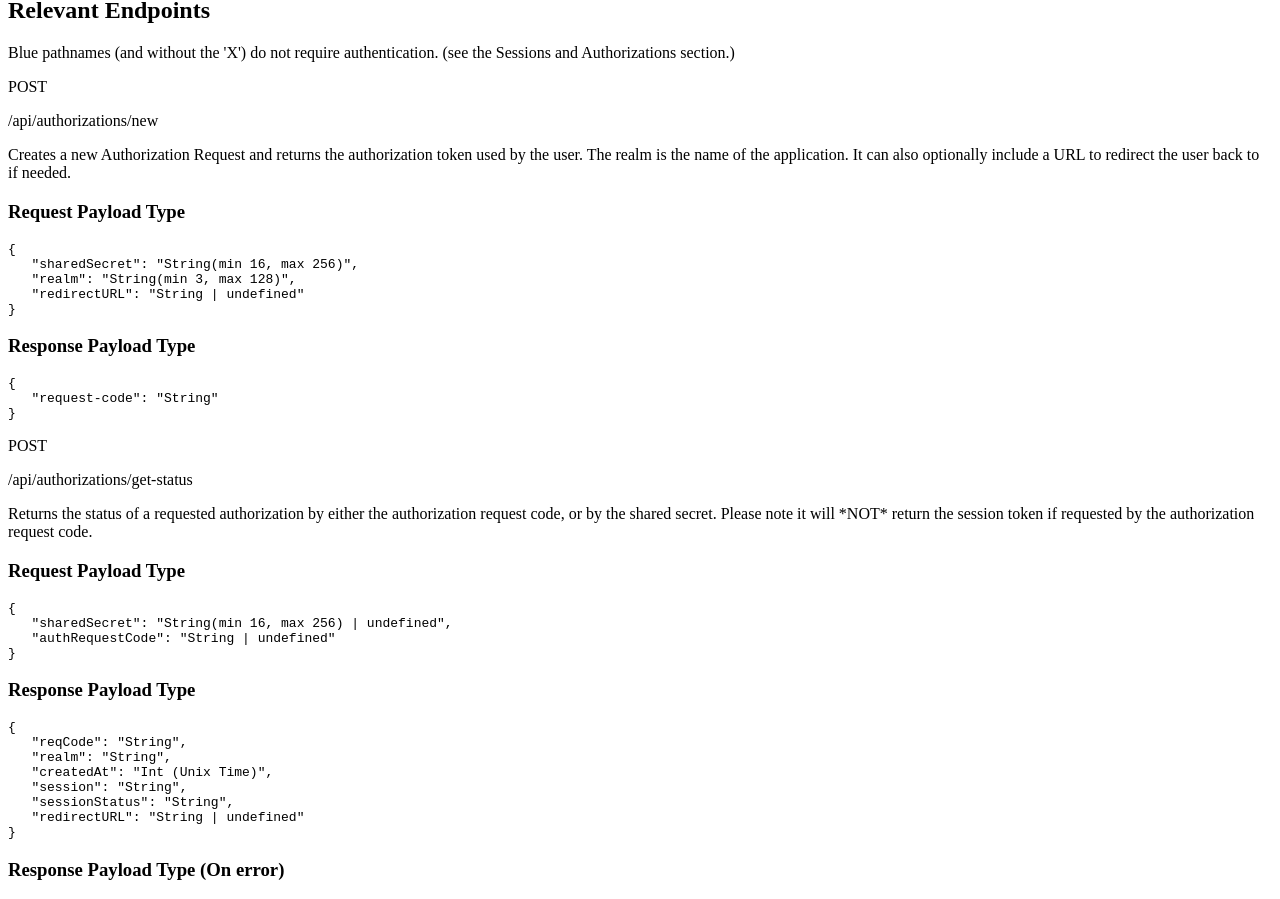
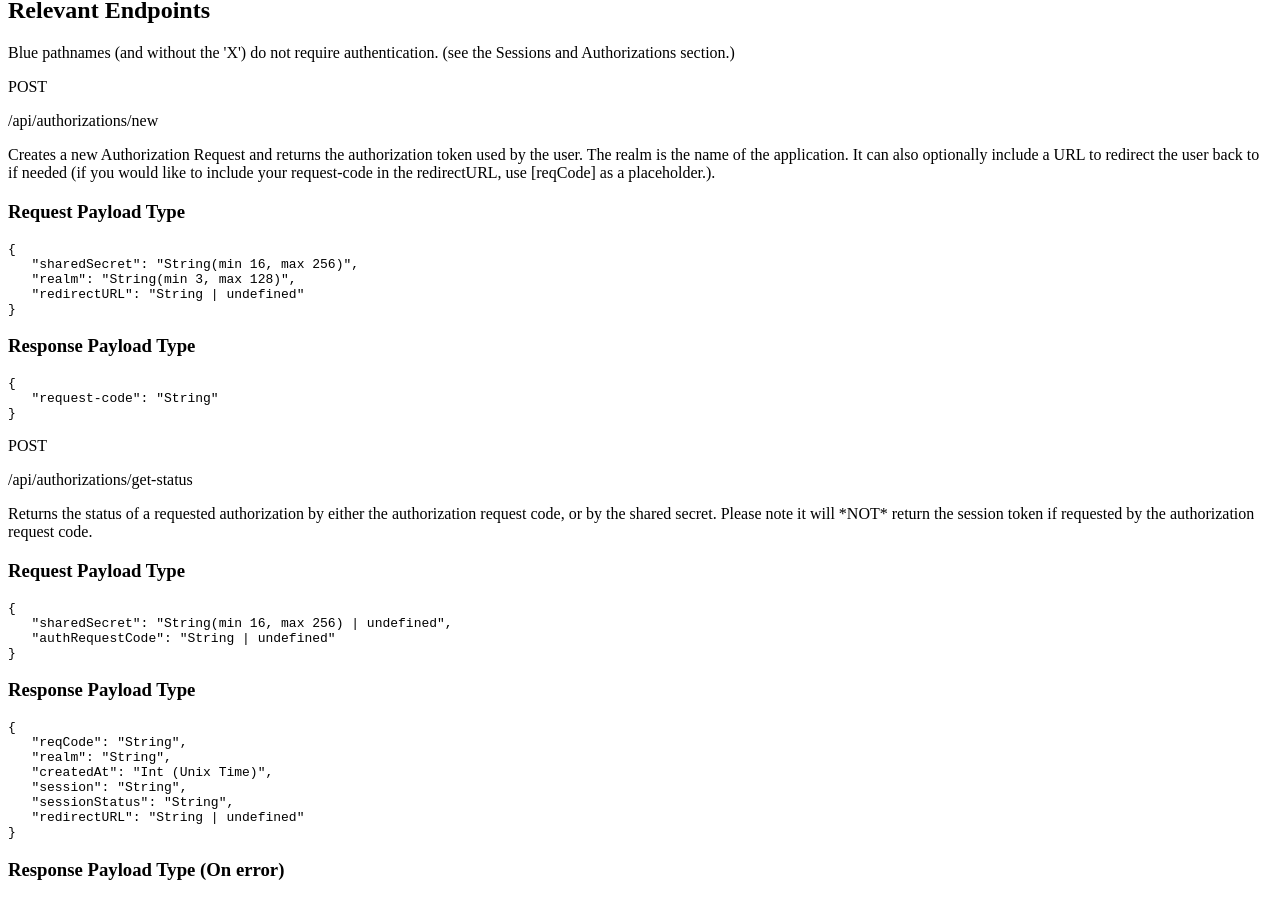
Before and after one commit to MiyukiNozomi/ANE, a SvelteKit app in the folder Authentication/: page /handbook in a window 1280 px wide. Shown: the part 1311-2210 px from the top of the page. Built offline with nearby package versions, Linux system fonts and the light colour scheme.

Commit message:
Forgot to add a placeholder for requisitions

```diff
--- a/Authentication/src/routes/api/authorizations/new/+server.ts
+++ b/Authentication/src/routes/api/authorizations/new/+server.ts
@@ -20,6 +20,7 @@ const requestData = z.object({
 export const POST: RequestHandler = async ({ request }) => {
   const obj = await requestData.safeParse(await request.json());
   if (!obj.success) {
+    console.log(obj.error.message);
     return error(400);
   }
 
--- a/Authentication/src/routes/handbook/+page.svelte
+++ b/Authentication/src/routes/handbook/+page.svelte
@@ -6,7 +6,7 @@
     {
       pathname: "/api/authorizations/new",
       description: `Creates a new Authorization Request and returns the authorization token used by the user. The realm is the name of the application.
-It can also optionally include a URL to redirect the user back to if needed.`,
+It can also optionally include a URL to redirect the user back to if needed (if you would like to include your request-code in the redirectURL, use [reqCode] as a placeholder.).`,
       inputParams: {
         sharedSecret: "String(min 16, max 256)",
         realm: "String(min 3, max 128)",
--- a/Authentication/src/routes/sign/authorize/[reqCode]/+page.svelte
+++ b/Authentication/src/routes/sign/authorize/[reqCode]/+page.svelte
@@ -188,8 +188,10 @@
               <button
                 class="bg-red-600 px-8 py-2 text-lg ml-auto"
                 onclick={() =>
-                  (window.location.href = data.reqInfo.redirectURL!)}
-                >Return to Service</button
+                  (window.location.href = data.reqInfo.redirectURL!.replace(
+                    "[reqCode]",
+                    data.reqInfo.reqCode!
+                  ))}>Return to Service</button
               >
             {/if}
           </div>
```
